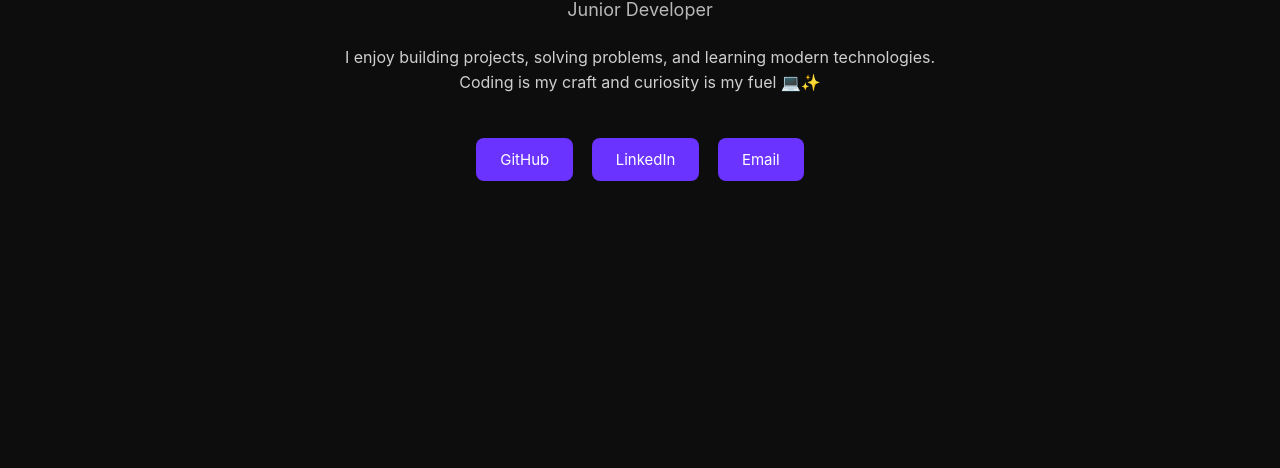
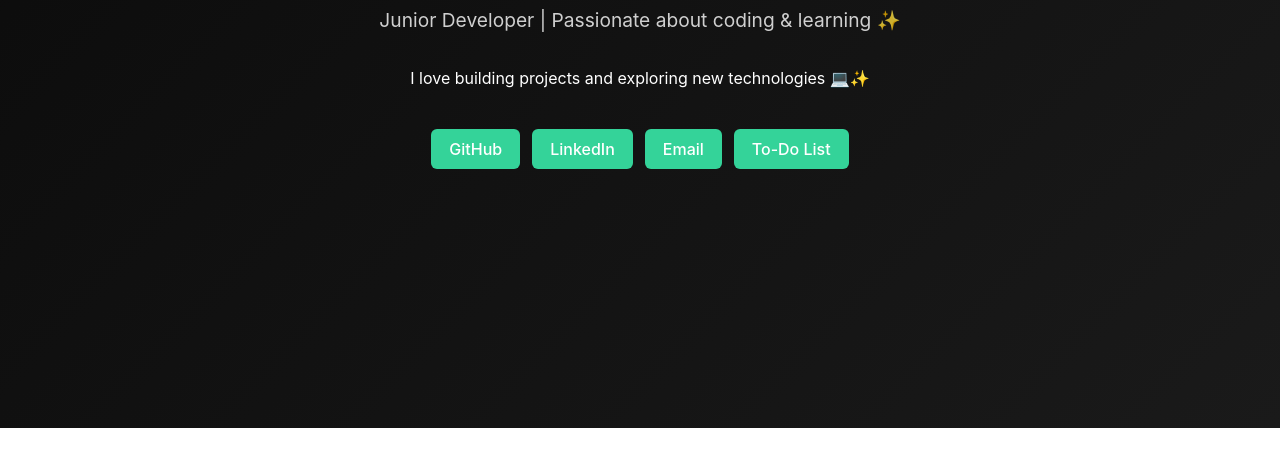
Before and after one commit to noragmi/noragmi.github.io, a plain HTML site: page index.html in a window 1280 px wide. Shown: the part 372-840 px from the top of the page. After the commit the page ends 800 px from the top, so only its background shows below. Drawn offline with Linux system fonts and the light colour scheme.

Commit message:
Update index.html

```diff
--- a/index.html
+++ b/index.html
@@ -1,84 +1,72 @@
 <!DOCTYPE html>
 <html lang="en">
 <head>
-<meta charset="UTF-8">
+<meta charset="UTF-8" />
+<meta name="viewport" content="width=device-width, initial-scale=1.0" />
 <title>Nora Alidan | Portfolio</title>
+
 <style>
     body {
+        margin: 0;
+        padding: 0;
         font-family: "Inter", Arial, sans-serif;
-        margin: 0;
-        background: #0d0d0d;
-        color: #e8e8e8;
+        background: linear-gradient(135deg, #0a0a0a, #1a1a1a);
+        color: white;
+        text-align: center;
+        min-height: 100vh;
         display: flex;
+        flex-direction: column;
         justify-content: center;
-        align-items: center;
-        min-height: 100vh;
-        text-align: center;
-        padding: 20px;
-    }
-
-    .container {
-        max-width: 600px;
-        animation: fadeIn 1.3s ease-in-out;
-    }
-
-    @keyframes fadeIn {
-        from { opacity: 0; transform: translateY(20px); }
-        to { opacity: 1; transform: translateY(0); }
     }
 
     h1 {
-        font-size: 40px;
-        font-weight: 700;
+        font-size: 3rem;
         margin-bottom: 10px;
     }
 
-    h2 {
-        color: #b8b8b8;
-        font-size: 18px;
-        font-weight: 400;
-        margin-bottom: 25px;
+    .subtitle {
+        font-size: 1.2rem;
+        margin-bottom: 20px;
+        opacity: 0.8;
     }
 
-    p {
-        color: #cfcfcf;
-        margin-bottom: 35px;
-        font-size: 16px;
-        line-height: 1.6;
+    .buttons {
+        margin-top: 25px;
+        display: flex;
+        justify-content: center;
+        gap: 12px;
     }
 
-    .buttons a {
-        display: inline-block;
-        background: #6a33ff;
-        padding: 12px 24px;
-        margin: 7px;
-        border-radius: 8px;
+    .btn {
         text-decoration: none;
         color: white;
-        font-size: 15px;
-        transition: 0.25s;
+        background: #34d399;
+        padding: 10px 18px;
+        border-radius: 6px;
+        transition: 0.3s;
+        font-weight: 500;
     }
 
-    .buttons a:hover {
-        background: #5226cc;
-        transform: translateY(-3px);
+    .btn:hover {
+        background: #22b67a;
+        transform: scale(1.05);
     }
+
 </style>
 </head>
 
 <body>
-<div class="container">
-    <h1>Hello, I'm <span style="color:#b285ff;">Nora Alidan</span> 👋</h1>
-    <h2>Junior Developer</h2>
 
-    <p>I enjoy building projects, solving problems, and learning modern technologies.
-    Coding is my craft and curiosity is my fuel 💻✨</p>
+    <h1>Hello, I'm <span style="color:#34d399;">Nora Alidan</span> 👋</h1>
+    <p class="subtitle">Junior Developer | Passionate about coding & learning ✨</p>
+    <p>I love building projects and exploring new technologies 💻✨</p>
 
     <div class="buttons">
-        <a href="https://github.com/noragmi" target="_blank">GitHub</a>
-        <a href="https://www.linkedin.com/in/nora-alidan-606b53bb" target="_blank">LinkedIn</a>
-        <a href="mailto:noragm11@gmail.com">Email</a>
+        <a href="https://github.com/noragmi" class="btn">GitHub</a>
+        <a href="https://www.linkedin.com/in/nora-alidan-606b53bb" class="btn">LinkedIn</a>
+        <a href="mailto:noragm11@gmail.com" class="btn">Email</a>
+        <a href="todo.html" class="btn">To-Do List</a>
     </div>
-</div>
+
 </body>
 </html>
```
